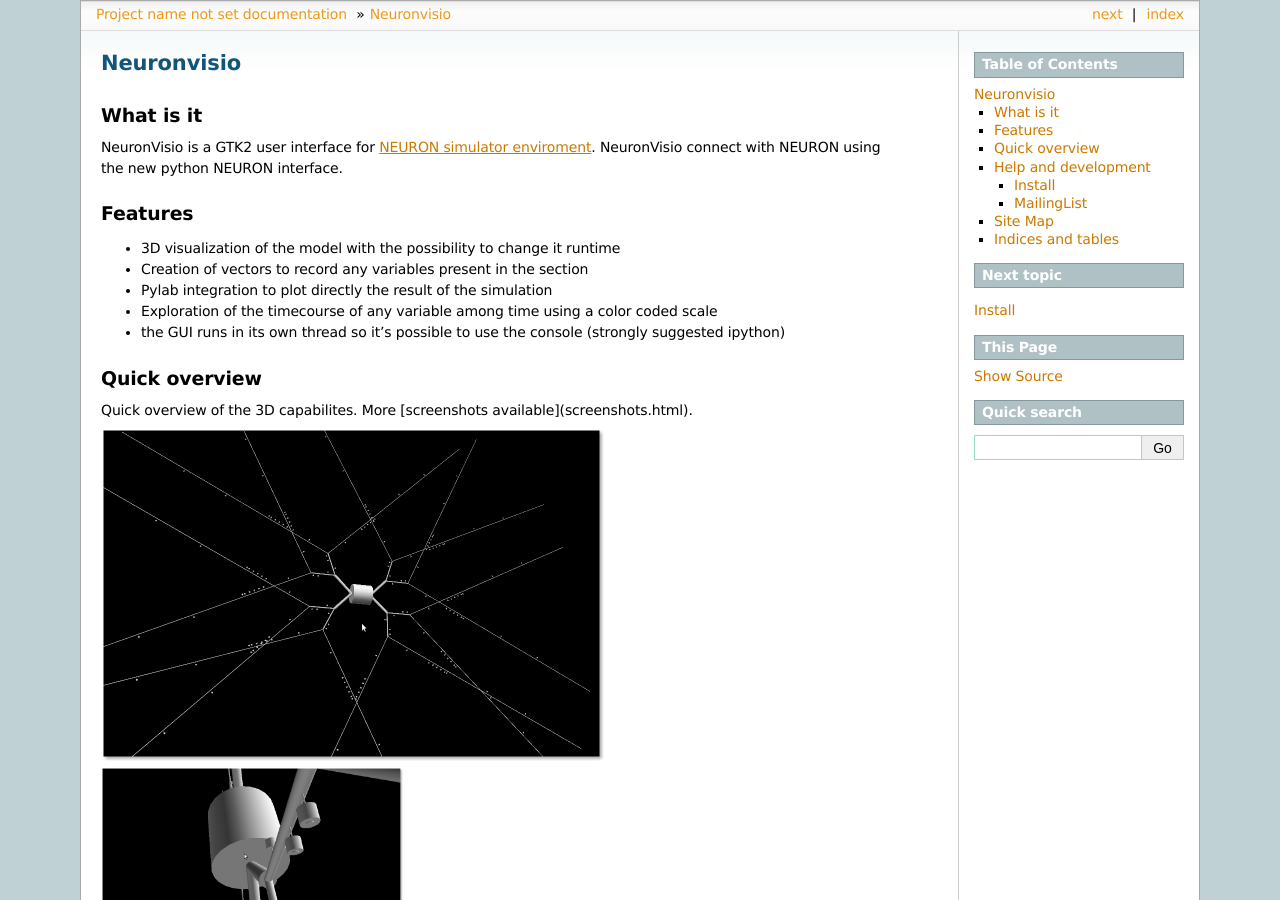
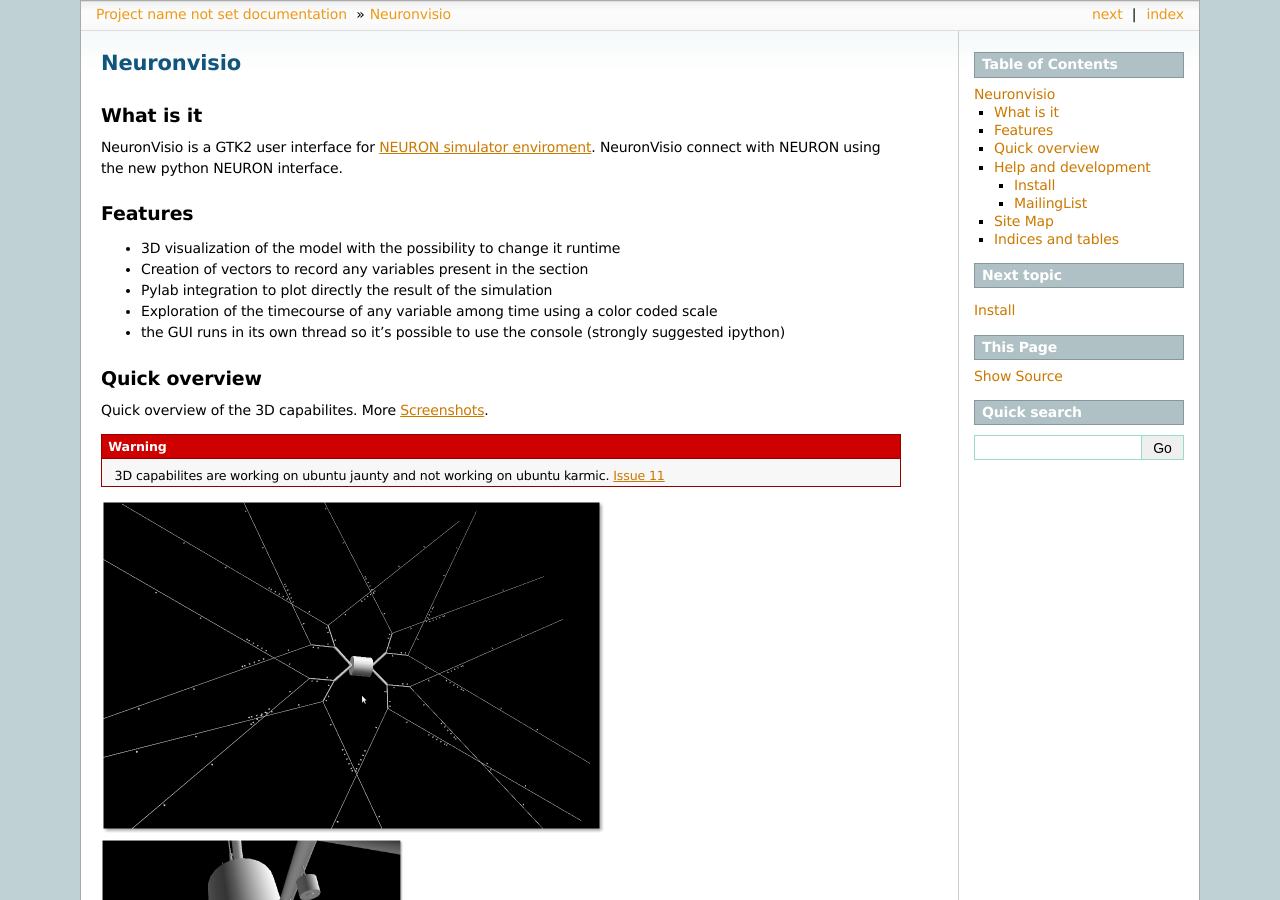
Before and after one commit to mattions/neuronvisio, a Sphinx documentation site: the page built from docs/index.rst, in a window 1280 px wide and 900 px high. Built offline with Sphinx 7.4.7, drawn with Linux system fonts in a browser that asks for light colours; formulas are drawn with MathJax 3; the version number could not be read and is left out.

Commit message:
Inserted the warning regarding the issue 11

```diff
--- a/docs/index.rst
+++ b/docs/index.rst
@@ -22,8 +22,11 @@
 Quick overview
 ==============
 
-Quick overview of the 3D capabilites. More [screenshots available](screenshots.html).
+Quick overview of the 3D capabilites. More :ref:`screenshots`.
 
+.. warning:: 3D capabilites are working on ubuntu jaunty and not working on ubuntu karmic. `Issue 11`_
+
+.. _Issue 11: http://github.com/mattions/neuronvisio/issues#issue/11
 
 .. image:: images/neuronWithSpines.png
     :scale: 50
@@ -31,6 +34,8 @@
 
 .. image:: images/spines_detailed.png
     :scale: 30
+
+
 
 Help and development
 ====================
--- a/docs/screenshots.rst
+++ b/docs/screenshots.rst
@@ -1,3 +1,5 @@
+.. _screenshots:
+
 ***********
 Screenshots
 ***********
```
Also changed, not shown: 2 other files.
